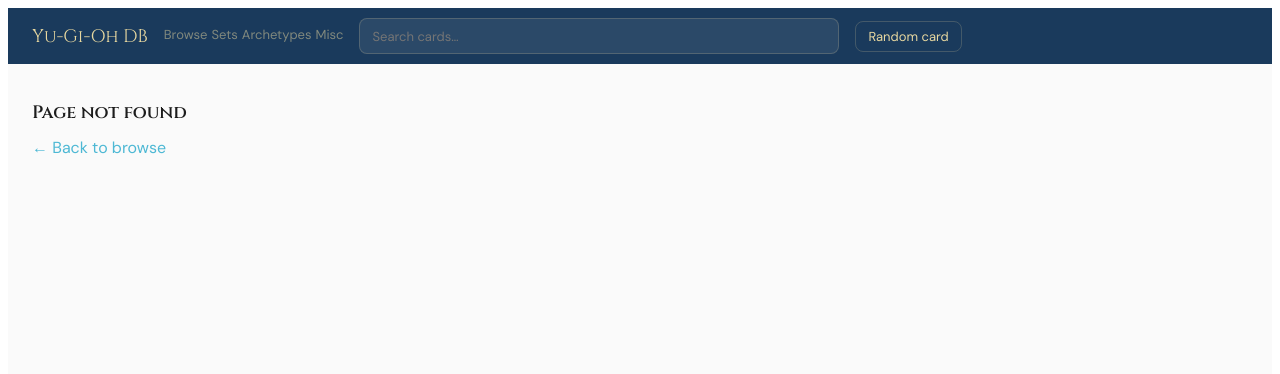
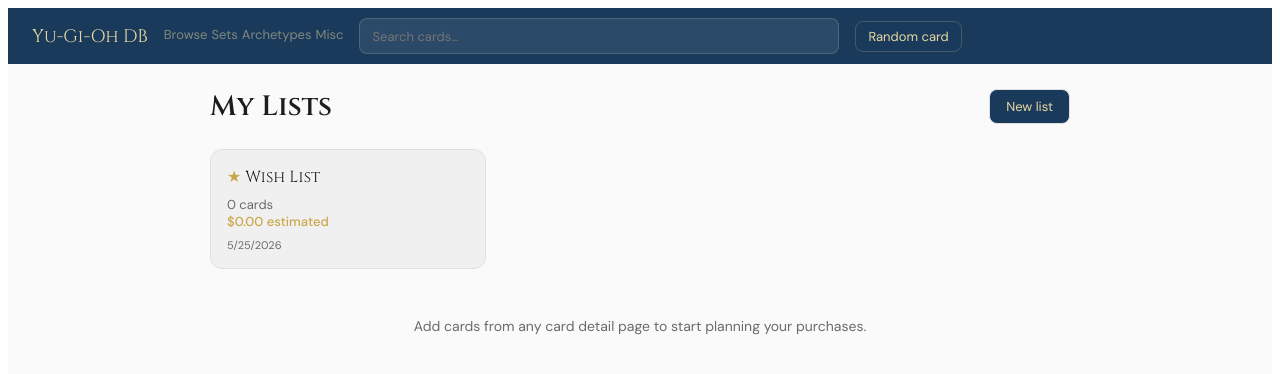
Before and after one commit to mojave-ghost/yu-gi-oh, a React (Vite) app in the folder client/: page /lists in a window 1280 px wide. Before the commit this address had no page. Shown: the top 374 px of the page. Built offline with nearby package versions, Linux system fonts and the light colour scheme.

Commit message:
[SLICE 14B] feat: add lists index page with create list modal

```diff
--- a/client/src/App.jsx
+++ b/client/src/App.jsx
@@ -8,6 +8,7 @@
 import ArchetypeDetailPage from './pages/ArchetypeDetailPage'
 import BanlistPage from './pages/BanlistPage'
 import MiscPage from './pages/MiscPage'
+import ListsPage from './pages/ListsPage'
 import NotFoundPage from './pages/NotFoundPage'
 
 export default function App() {
@@ -24,6 +25,7 @@
         <Route path="/archetypes/:name" element={<ArchetypeDetailPage />} />
         <Route path="/banlist" element={<BanlistPage />} />
         <Route path="/misc" element={<MiscPage />} />
+        <Route path="/lists" element={<ListsPage />} />
         <Route path="*" element={<NotFoundPage />} />
       </Routes>
     </div>
--- /dev/null
+++ b/client/src/pages/ListsPage.jsx
@@ -0,0 +1,197 @@
+import { useState } from 'react'
+import { useNavigate } from 'react-router-dom'
+import { useLists, calcListTotal } from '../hooks/useLists'
+
+const navyBtnStyle = {
+  fontFamily: 'var(--font-body)',
+  fontSize: 13,
+  padding: '8px 16px',
+  borderRadius: 'var(--radius-md)',
+  border: '0.5px solid var(--border)',
+  background: 'var(--navy)',
+  color: 'var(--nav-text)',
+  cursor: 'pointer',
+}
+
+const ghostBtnStyle = {
+  fontFamily: 'var(--font-body)',
+  fontSize: 13,
+  padding: '8px 16px',
+  borderRadius: 'var(--radius-md)',
+  border: '0.5px solid var(--border)',
+  background: 'transparent',
+  color: 'var(--text-primary)',
+  cursor: 'pointer',
+}
+
+export default function ListsPage() {
+  const navigate = useNavigate()
+  const { lists, createList } = useLists()
+  const [modalOpen, setModalOpen] = useState(false)
+  const [draftName, setDraftName] = useState('')
+
+  function openModal() {
+    setDraftName(`My List ${lists.length}`)
+    setModalOpen(true)
+  }
+
+  function closeModal() {
+    setModalOpen(false)
+  }
+
+  function handleCreate() {
+    const newList = createList(draftName.trim())
+    setModalOpen(false)
+    navigate(`/lists/${newList.id}`)
+  }
+
+  function handleKeyDown(e) {
+    if (e.key === 'Enter' && draftName.trim()) handleCreate()
+    if (e.key === 'Escape') closeModal()
+  }
+
+  const isEmpty = lists.length === 1 && lists[0].id === 'wish-list' && lists[0].items.length === 0
+
+  return (
+    <>
+      <main style={{ padding: 'var(--section-pad)', maxWidth: 860, margin: '0 auto' }}>
+        <div style={{ display: 'flex', justifyContent: 'space-between', alignItems: 'center', marginBottom: 24 }}>
+          <h1 style={{ fontFamily: 'var(--font-display)', fontSize: 28, fontWeight: 600, color: 'var(--text-primary)', margin: 0 }}>
+            My Lists
+          </h1>
+          <button style={navyBtnStyle} onClick={openModal}>
+            New list
+          </button>
+        </div>
+
+        <div style={{ display: 'grid', gridTemplateColumns: 'repeat(auto-fill, minmax(240px, 1fr))', gap: 16 }}>
+          {lists.map(list => (
+            <div
+              key={list.id}
+              onClick={() => navigate(`/lists/${list.id}`)}
+              onMouseEnter={e => { e.currentTarget.style.border = '0.5px solid var(--cyan)' }}
+              onMouseLeave={e => { e.currentTarget.style.border = '0.5px solid var(--border)' }}
+              style={{
+                background: 'var(--bg-surface)',
+                border: '0.5px solid var(--border)',
+                borderRadius: 'var(--radius-lg)',
+                padding: 16,
+                cursor: 'pointer',
+              }}
+            >
+              <div style={{ fontFamily: 'var(--font-display)', fontSize: 16, color: 'var(--text-primary)', marginBottom: 8 }}>
+                {list.id === 'wish-list' && (
+                  <span style={{ color: 'var(--gold)' }}>★ </span>
+                )}
+                {list.name}
+              </div>
+              <div style={{ fontFamily: 'var(--font-body)', fontSize: 13, color: 'var(--text-secondary)' }}>
+                {list.items.length} cards
+              </div>
+              <div style={{ fontFamily: 'var(--font-body)', fontSize: 13, color: 'var(--gold)', fontWeight: 500 }}>
+                ${calcListTotal(list).toFixed(2)} estimated
+              </div>
+              <div style={{ fontFamily: 'var(--font-body)', fontSize: 11, color: 'var(--text-secondary)', marginTop: 8 }}>
+                {new Date(list.updatedAt).toLocaleDateString()}
+              </div>
+            </div>
+          ))}
+        </div>
+
+        {isEmpty && (
+          <p style={{
+            fontFamily: 'var(--font-body)',
+            fontSize: 14,
+            color: 'var(--text-secondary)',
+            textAlign: 'center',
+            marginTop: 48,
+          }}>
+            Add cards from any card detail page to start planning your purchases.
+          </p>
+        )}
+      </main>
+
+      {modalOpen && (
+        <div
+          onClick={closeModal}
+          style={{
+            position: 'fixed',
+            top: 0, right: 0, bottom: 0, left: 0,
+            background: 'rgba(0,0,0,0.45)',
+            display: 'flex',
+            alignItems: 'center',
+            justifyContent: 'center',
+            zIndex: 100,
+          }}
+        >
+          <div
+            onClick={e => e.stopPropagation()}
+            style={{
+              background: 'var(--bg-page)',
+              borderRadius: 'var(--radius-lg)',
+              border: '0.5px solid var(--border)',
+              padding: 24,
+              width: 400,
+              maxWidth: '90vw',
+            }}
+          >
+            <div style={{ display: 'flex', justifyContent: 'space-between', alignItems: 'center' }}>
+              <span style={{ fontFamily: 'var(--font-body)', fontSize: 16, fontWeight: 500 }}>
+                Create a new list
+              </span>
+              <button
+                onClick={closeModal}
+                style={{ background: 'none', border: 'none', fontSize: 18, cursor: 'pointer', color: 'var(--text-secondary)' }}
+              >
+                ×
+              </button>
+            </div>
+
+            <label style={{
+              display: 'block',
+              fontFamily: 'var(--font-body)',
+              fontSize: 12,
+              color: 'var(--text-secondary)',
+              marginTop: 16,
+              marginBottom: 6,
+            }}>
+              List name
+            </label>
+            <input
+              autoFocus
+              value={draftName}
+              onChange={e => setDraftName(e.target.value)}
+              onKeyDown={handleKeyDown}
+              style={{
+                width: '100%',
+                height: 36,
+                padding: '0 10px',
+                fontFamily: 'var(--font-body)',
+                fontSize: 14,
+                border: '0.5px solid var(--border)',
+                borderRadius: 'var(--radius-md)',
+                background: 'var(--bg-surface)',
+                color: 'var(--text-primary)',
+                outline: 'none',
+                boxSizing: 'border-box',
+              }}
+            />
+
+            <div style={{ marginTop: 20, display: 'flex', gap: 8, justifyContent: 'flex-end' }}>
+              <button style={ghostBtnStyle} onClick={closeModal}>
+                Cancel
+              </button>
+              <button
+                style={{ ...navyBtnStyle, opacity: draftName.trim() ? 1 : 0.45, cursor: draftName.trim() ? 'pointer' : 'default' }}
+                disabled={!draftName.trim()}
+                onClick={handleCreate}
+              >
+                Create
+              </button>
+            </div>
+          </div>
+        </div>
+      )}
+    </>
+  )
+}
```
Also changed, not shown: 2 other files (tests, documents, lock files or other folders).
